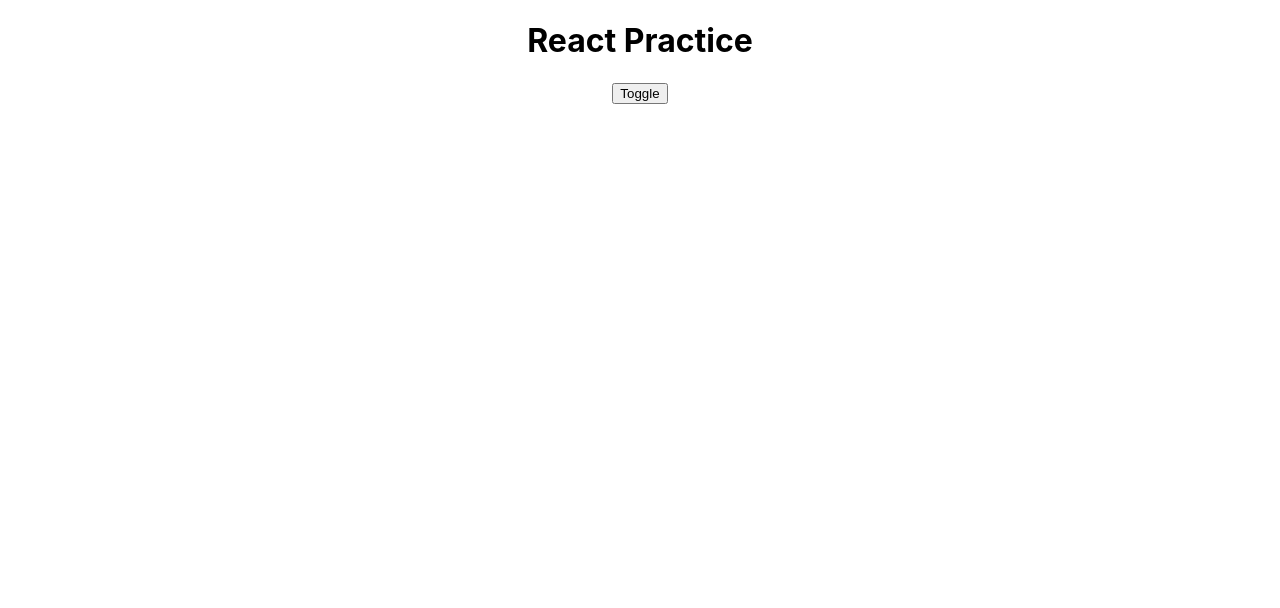
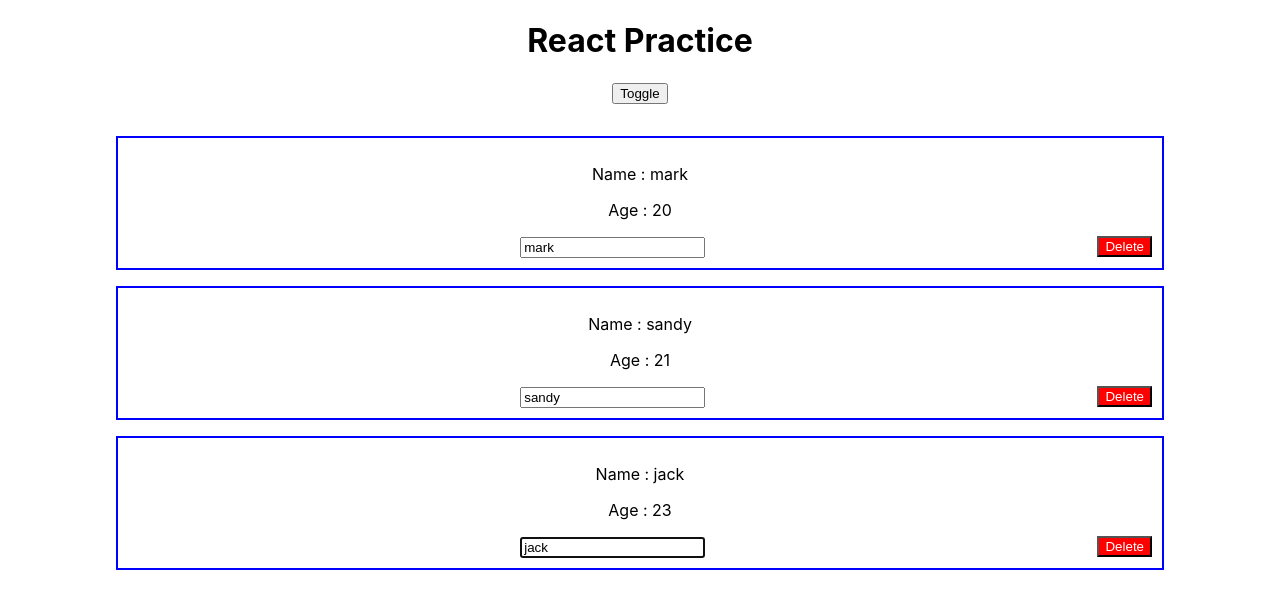
Before and after one commit to HarishTagadghar/react-practice, a React (Create React App) app: page / in a window 1280 px wide. Shown: the top 608 px of the page. Built offline with nearby package versions, Linux system fonts and the light colour scheme.

Commit message:
usign react reference on both class and function base component

```diff
--- a/src/App.css
+++ b/src/App.css
@@ -14,3 +14,6 @@ margin: 2px auto;
   background-color: red;
   color: white;
 }
+.cockpit {
+  margin-bottom: 1rem;
+}
--- a/src/components/Cockpit.js
+++ b/src/components/Cockpit.js
@@ -1,15 +1,38 @@
-import React from 'react';
+import React , {useEffect ,useState} from 'react';
 
-class Cockpit extends React.Component {
-    render() {
-        return (
-            <div>
-            <h1 >React Practice</h1>
-              <button onClick={this.props.clicked}>Toggle</button>
+// class Cockpit extends React.Component {
+//     render() {
+//         return (
+//             <div>
+//             <h1 >React Practice</h1>
+//               <button onClick={this.props.clicked}>Toggle</button>
 
+//         </div>
+//         )
+//     }
+// }
+
+
+const Cockpit = (props) => {
+
+let refElement = React.useRef(null);
+let [show , setShow] = useState(true)
+
+useEffect(() => {
+setTimeout(() => {
+    refElement.current.click()
+    setShow(false)
+}, 2000);
+} , [])
+console.log(show);
+    return (
+        <div className="cockpit">
+        <h1 >React Practice</h1>
+          <button ref={refElement} onClick={props.clicked} className="cockpit">Toggle</button>
+        <div>
+            {show ? 'WAIT FOR 2 SEC' : null}
         </div>
-        )
-    }
+    </div>
+    )
 }
-
 export default Cockpit
--- a/src/components/Person.js
+++ b/src/components/Person.js
@@ -2,13 +2,21 @@ import React from 'react';
 import '../App.css';
 import propTypes from 'prop-types'
 class Person extends React.Component {
+    constructor(props) {
+        super(props)
+        this.referenceElement = React.createRef();
+    }
+    componentDidMount() {
+        this.referenceElement.current.focus()
+        console.log(this.referenceElement);
+    }
     render() {
 
         return (
-            <div className="box">
+            <div className="box cockpit">
                 <p>Name : {this.props.name} </p>
                 <p>Age : {this.props.age} </p>
-                <input type="text" onChange={this.props.changed} value={this.props.name}/>
+                <input type="text" ref={this.referenceElement} onChange={this.props.changed} value={this.props.name}/>
                 <button className="delete" style={{cursor:'pointer'}} onClick={this.props.clicked}>Delete</button>
             </div>
         )
```
